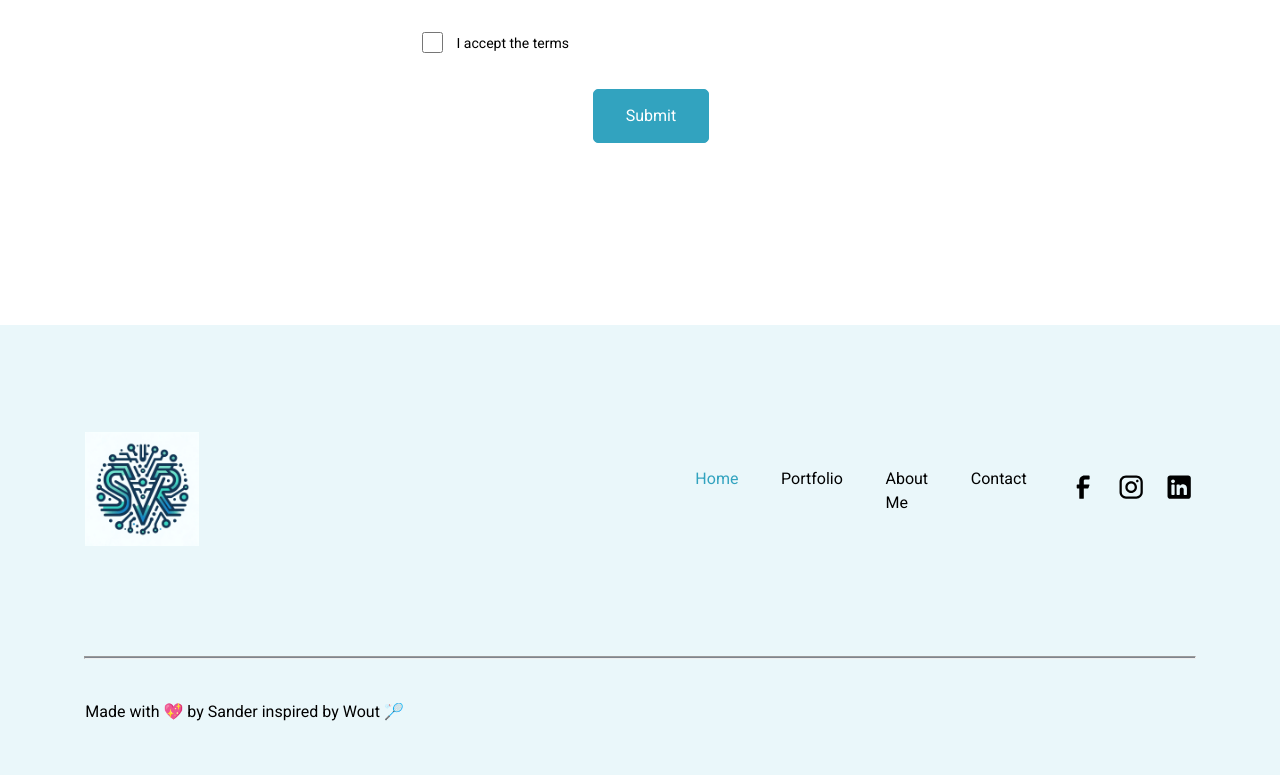
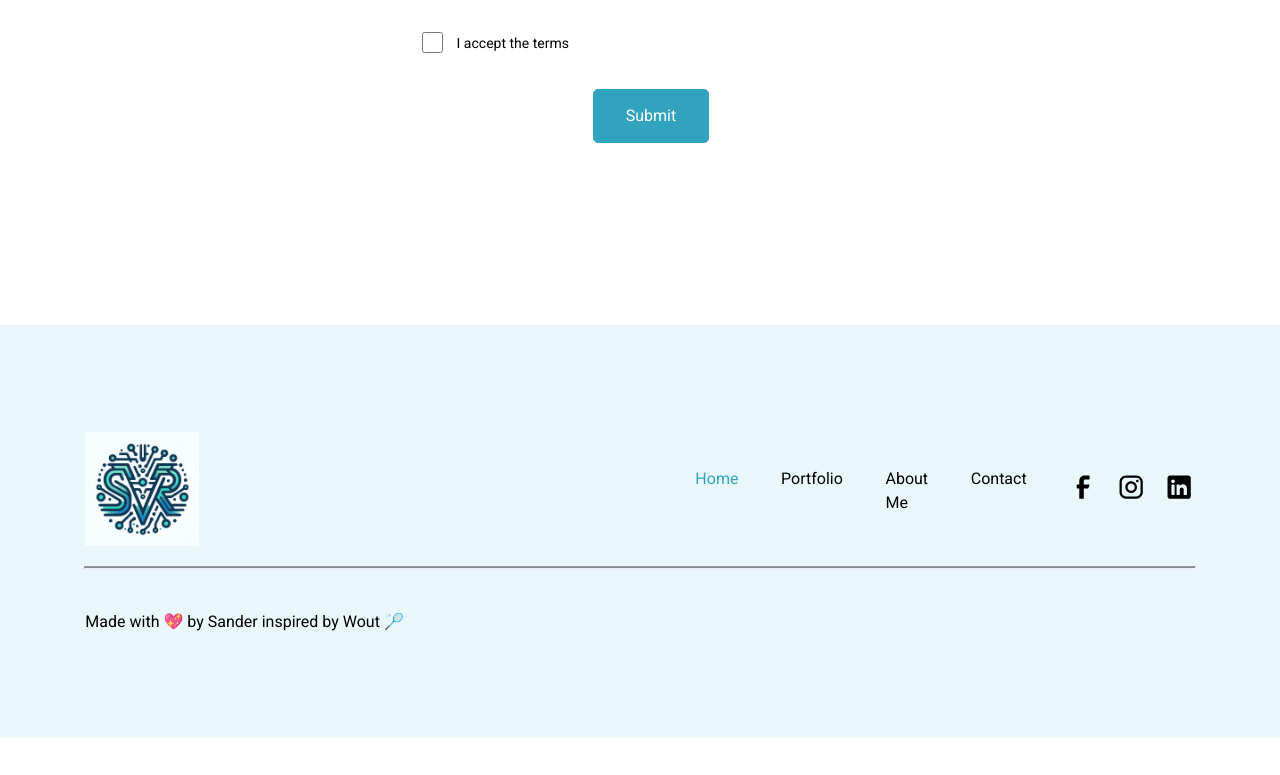
Before and after one commit to SanderVanryckeghem/SanderVanryckeghem, a React (Create React App) app: page / in a window 1280 px wide. Shown: the part 5244-6019 px from the top of the page. After the commit the page ends 5981 px from the top, so only its background shows below. Built offline with nearby package versions, Linux system fonts and the light colour scheme.

Commit message:
less margin footer

```diff
--- a/src/App.css
+++ b/src/App.css
@@ -644,7 +644,7 @@ input[type="checkbox"] {
   text-decoration: none;
 }
 .divider {
-  margin: 106px 0 42.67px;
+  margin: 16px 0 42.67px;
   height: 1.333px;
   width: 100%;
   background: rgba(40, 41, 56, 0.55);
```
